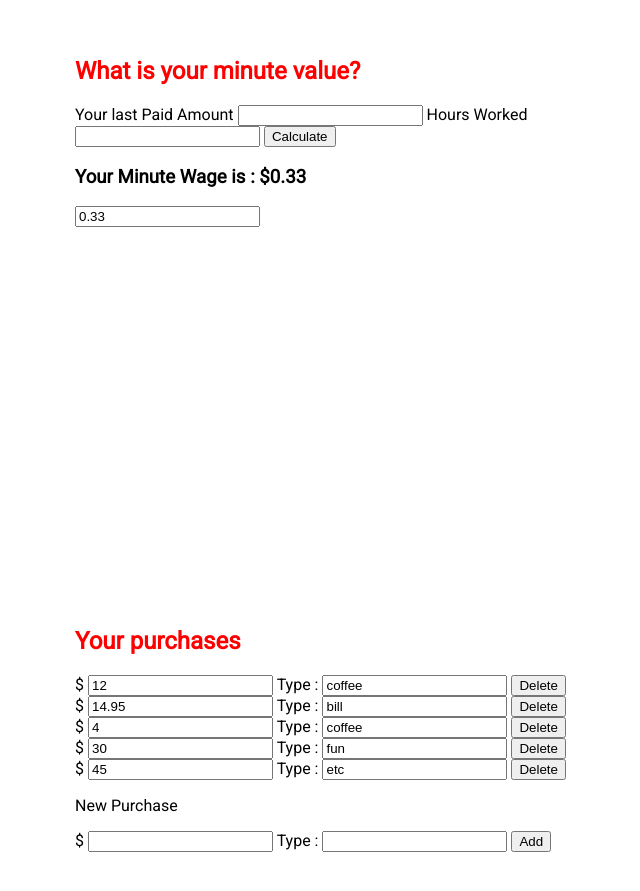
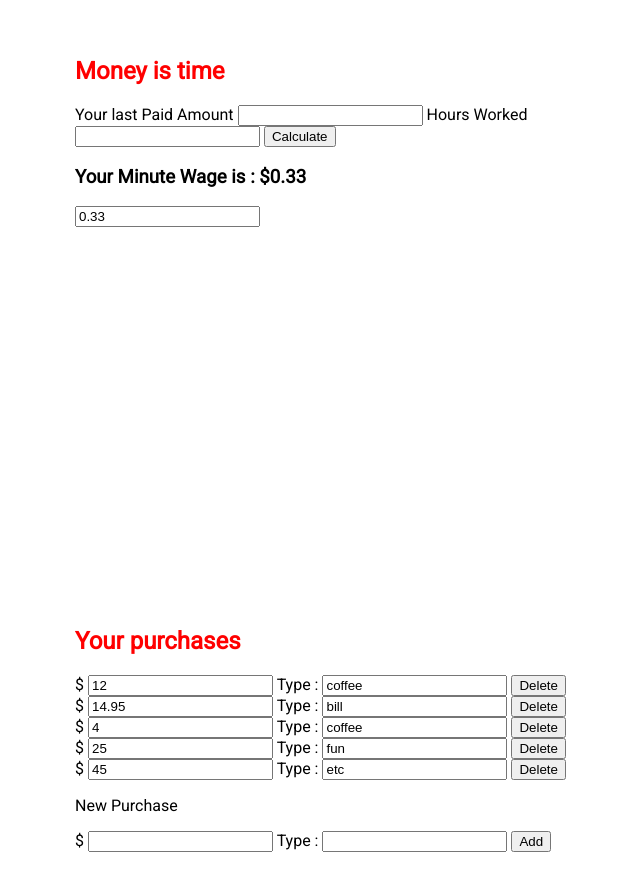
Before and after one commit to liebenbret/money, a plain HTML site: page index.html in a window 1280 px wide. Shown: the part 143-1034 px from the top of the page, without its empty margins (265-905 px from the left). Drawn offline with Linux system fonts and the light colour scheme.

Commit message:
changed the name

```diff
--- a/index.html
+++ b/index.html
@@ -18,7 +18,7 @@
 <body id="data">
 
 	<section>
-		<h1>What is your minute value?</h1>
+		<h1>Money is time </h1>
     Your last Paid Amount <input id="lastPaid" type="number">
     Hours Worked <input id="hoursWorked" type="number">
     <button onclick="calculateMinuteWage()">Calculate</button>
@@ -75,7 +75,7 @@
         type: 'coffee'
       },
       {
-        price: 30,
+        price: 25,
         type: 'fun'
       },
       {
```
